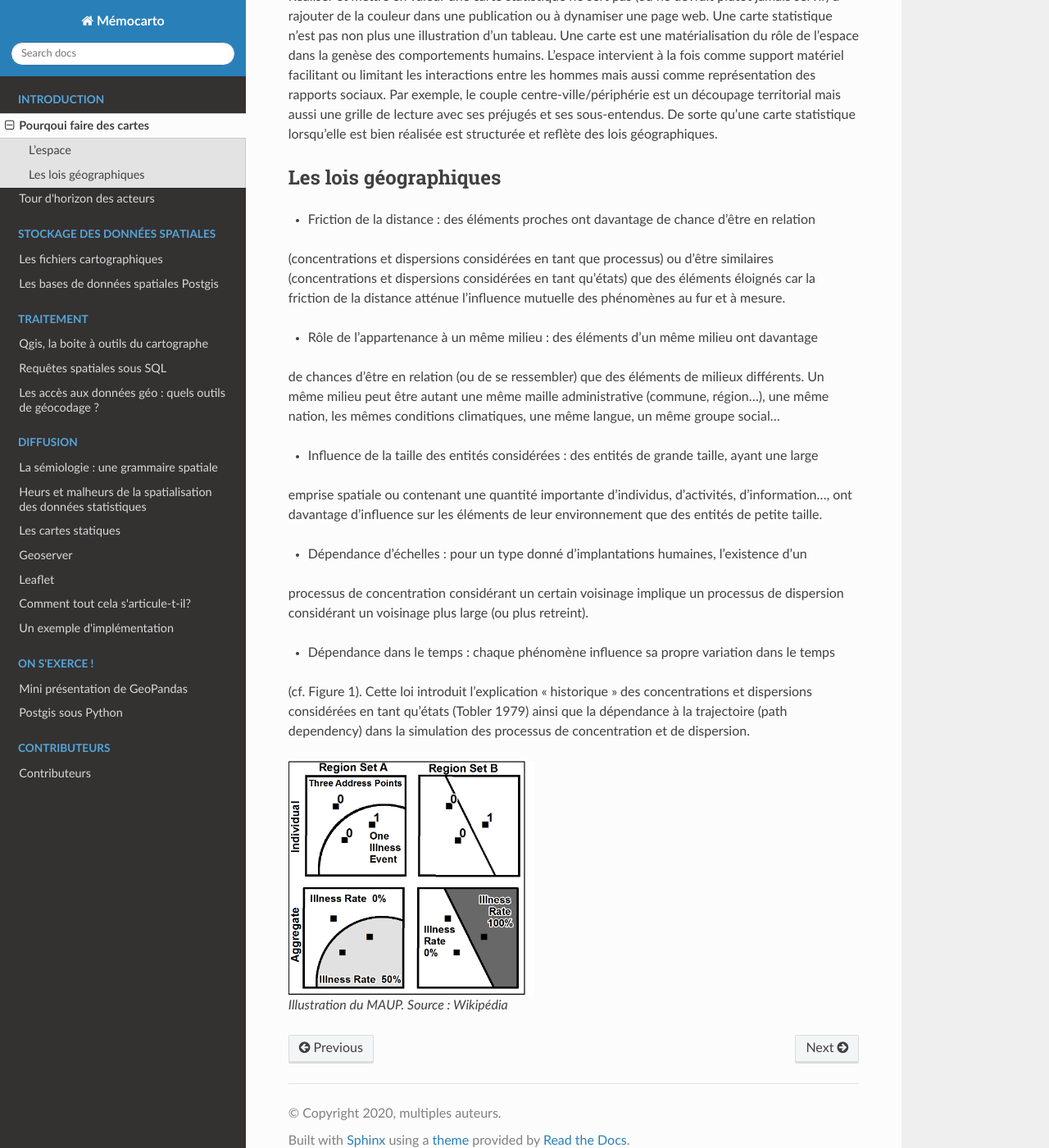
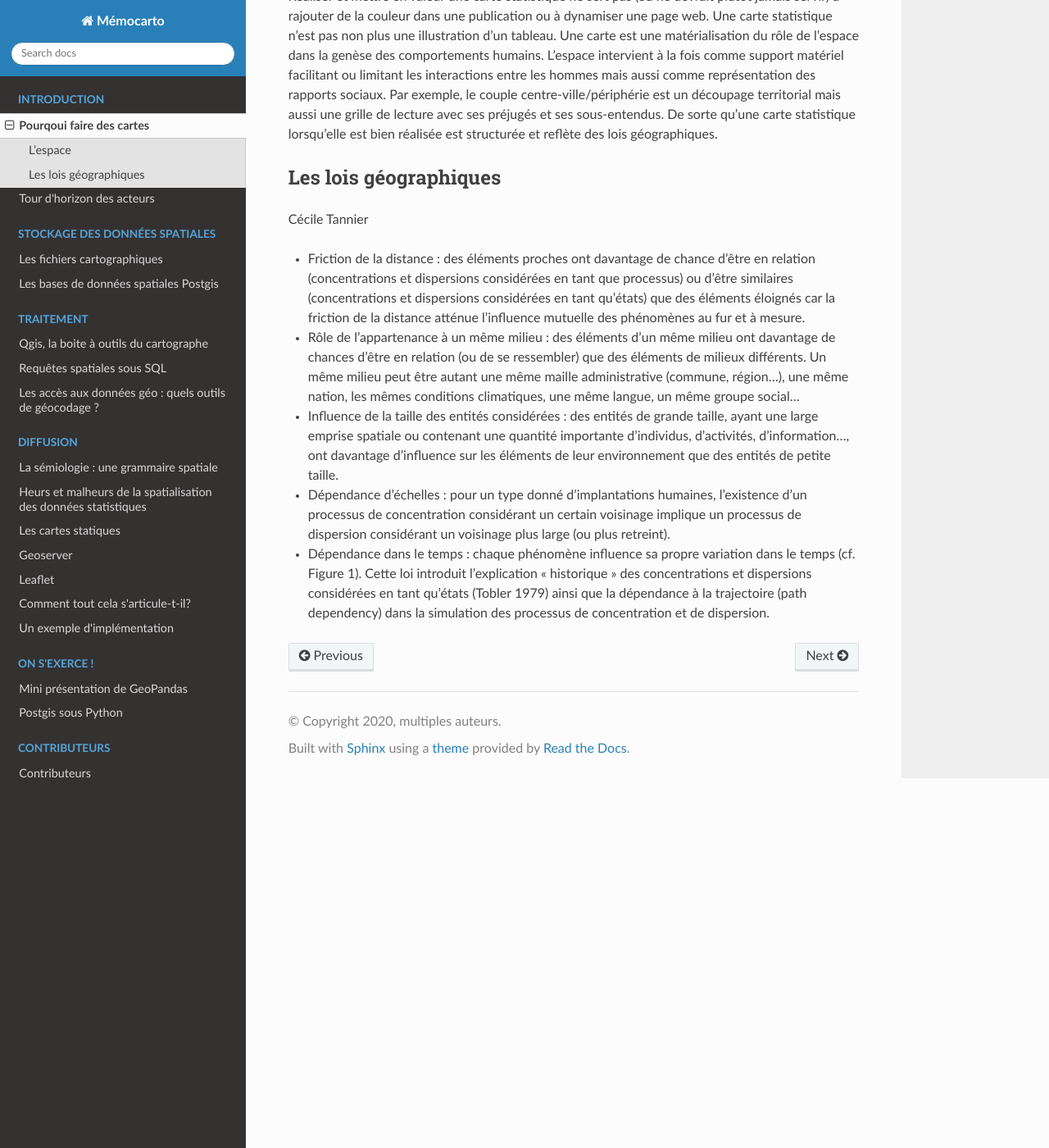
Before and after one commit to JulieDjidji/memocarto, a Sphinx documentation site: the page built from doc/source/pourquoi.rst, in a window 1280 px wide and 1400 px high, scrolled down 472 px. Shown: the whole window at 82% size. Built offline with Sphinx 7.4.7 and the Read the Docs theme 2.0.0, drawn with Linux system fonts in a browser that asks for light colours; pages that are not in the unit, such as notebooks, are missing from menus.

Commit message:
Update pourquoi.rst

```diff
--- a/doc/source/pourquoi.rst
+++ b/doc/source/pourquoi.rst
@@ -21,31 +21,14 @@
 Les lois géographiques
 ------------------------
 
+Cécile Tannier
 
-- Friction de la distance : des éléments proches ont davantage de chance d’être en relation
-(concentrations et dispersions considérées en tant que processus) ou d'être similaires (concentrations
-et dispersions considérées en tant qu'états) que des éléments éloignés car la friction de la distance
-atténue l'influence mutuelle des phénomènes au fur et à mesure.
+- Friction de la distance : des éléments proches ont davantage de chance d’être en relation (concentrations et dispersions considérées en tant que processus) ou d'être similaires (concentrations et dispersions considérées en tant qu'états) que des éléments éloignés car la friction de la distance atténue l'influence mutuelle des phénomènes au fur et à mesure.
 
-- Rôle de l'appartenance à un même milieu : des éléments d’un même milieu ont davantage
-de chances d'être en relation (ou de se ressembler) que des éléments de milieux différents. Un même
-milieu peut être autant une même maille administrative (commune, région...), une même nation, les
-mêmes conditions climatiques, une même langue, un même groupe social...
+- Rôle de l'appartenance à un même milieu : des éléments d’un même milieu ont davantage de chances d'être en relation (ou de se ressembler) que des éléments de milieux différents. Un même milieu peut être autant une même maille administrative (commune, région...), une même nation, les mêmes conditions climatiques, une même langue, un même groupe social...
 
-- Influence de la taille des entités considérées : des entités de grande taille, ayant une large
-emprise spatiale ou contenant une quantité importante d'individus, d'activités, d'information..., ont
-davantage d'influence sur les éléments de leur environnement que des entités de petite taille.
+- Influence de la taille des entités considérées : des entités de grande taille, ayant une large emprise spatiale ou contenant une quantité importante d'individus, d'activités, d'information..., ont davantage d'influence sur les éléments de leur environnement que des entités de petite taille.
 
-- Dépendance d'échelles : pour un type donné d'implantations humaines, l'existence d'un
-processus de concentration considérant un certain voisinage implique un processus de dispersion
-considérant un voisinage plus large (ou plus retreint).
+- Dépendance d'échelles : pour un type donné d'implantations humaines, l'existence d'un processus de concentration considérant un certain voisinage implique un processus de dispersion considérant un voisinage plus large (ou plus retreint).
 
-- Dépendance dans le temps : chaque phénomène influence sa propre variation dans le temps
-(cf. Figure 1). Cette loi introduit l'explication « historique » des concentrations et dispersions
-considérées en tant qu'états (Tobler 1979) ainsi que la dépendance à la trajectoire (path dependency)
-dans la simulation des processus de concentration et de dispersion.
-
-.. figure:: _static/Maup_rate_numbers.png
-   :width: 300
-
-   Illustration du MAUP. Source : Wikipédia
+- Dépendance dans le temps : chaque phénomène influence sa propre variation dans le temps (cf. Figure 1). Cette loi introduit l'explication « historique » des concentrations et dispersions considérées en tant qu'états (Tobler 1979) ainsi que la dépendance à la trajectoire (path dependency) dans la simulation des processus de concentration et de dispersion.
```
